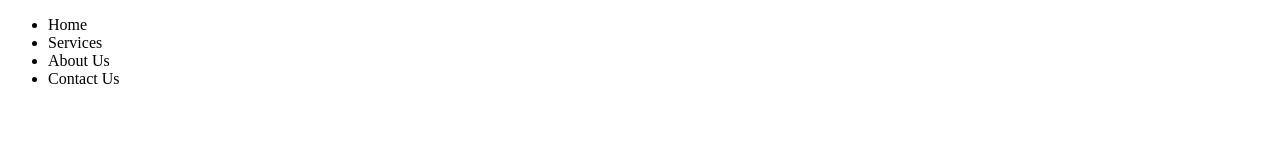
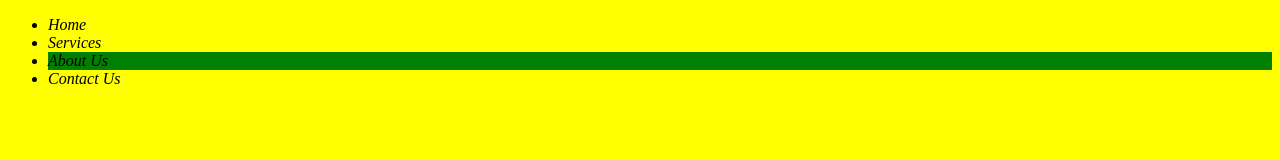
Before and after one commit to lelarry26/css-lab-101-applying-style-to-a-list-v2, a plain HTML site: page index.html in a window 1280 px wide. Drawn offline with Linux system fonts and the light colour scheme.

Commit message:
solve problem

```diff
--- a/index.html
+++ b/index.html
@@ -1,9 +1,6 @@
 <!DOCTYPE html>
 <html lang="en">
 <head>
-  <meta charset="UTF-8">
-  <meta http-equiv="X-UA-Compatible" content="IE=edge">
-  <meta name="viewport" content="width=device-width, initial-scale=1.0">
   <link rel="stylesheet" href="./style.css">
   <title>Applying Style to a list</title>
 </head>
@@ -11,7 +8,7 @@
   <ul>
     <li>Home</li>
     <li>Services</li>
-    <li>About Us</li>
+    <li class="test">About Us</li>
     <li>Contact Us</li>
   </ul>
 </body>
--- a/style.css
+++ b/style.css
@@ -0,0 +1,10 @@
+body {
+    background-color: yellow;
+  }
+
+ul {
+    font-style: italic;
+  }
+.test{
+    background-color: green;
+}
```
